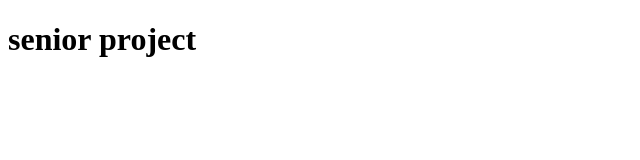
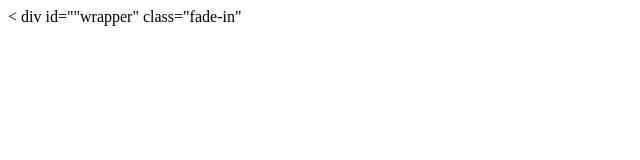
Before and after one commit to gomez-mariana/Crime-Media-and-Morality, a plain HTML site: page index.html in a window 1280 px wide. Shown: the whole page, without its empty margins (0-640 px from the left). Drawn offline with Linux system fonts and the light colour scheme.

Commit message:
Update index.html

```diff
--- a/index.html
+++ b/index.html
@@ -1,11 +1,14 @@
 <!DOCTYPE html>
 <html lang="en">
 <head>
+    <title>Crime, Media, and Morality </title>
     <meta charset="UTF-8">
     <meta name="viewport" content="width=device-width, initial-scale=1.0">
-    <title>Crime, Media, and Morality </title>
+
 </head>
-<body>
-<h1>senior project</h1>
+<body class="is-preload">
+    < div id=""wrapper" class="fade-in"
+
+
 </body>
 </html>
```
